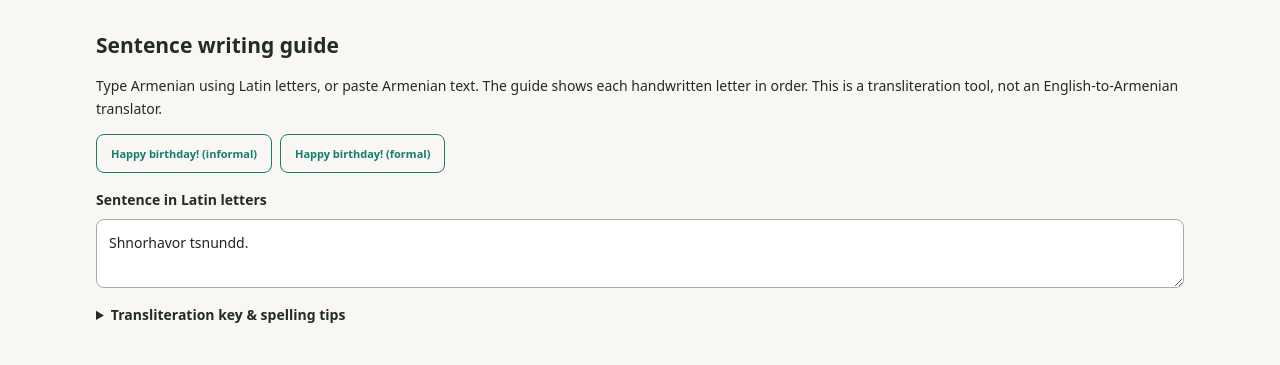
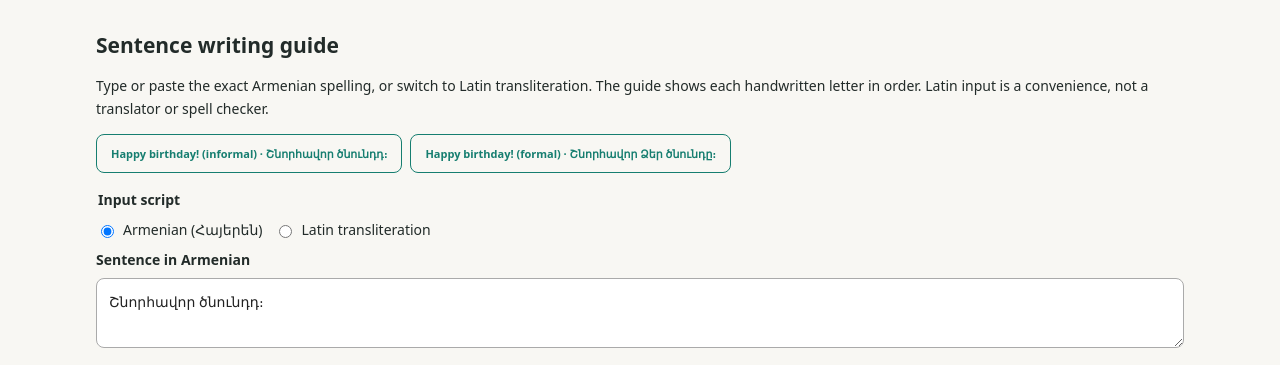
Before and after one commit to aeirya/learn-writing-systems, a plain HTML site: page armenian/index.html in a window 1280 px wide. Shown: the part 277-642 px from the top of the page. Drawn offline with Linux system fonts and the light colour scheme.

Commit message:
Default Armenian writing guide to exact native text and add keyboard

```diff
--- a/armenian/handwriting.js
+++ b/armenian/handwriting.js
@@ -381,6 +381,24 @@ const preview = document.getElementById('sentence-preview');
 const guide = document.getElementById('sentence-guide');
 const warning = document.getElementById('sentence-warning');
 const copyStatus = document.getElementById('copy-status');
+const modeInputs = [...document.querySelectorAll('input[name="input-mode"]')];
+let inputMode = 'armenian';
+function sentenceOutput(input, mode) {
+  return mode === 'latin' ? transliterate(input) : {output:input,unknown:[]};
+}
+function setInputMode(mode) {
+  inputMode=mode;
+  modeInputs.forEach(input=>{input.checked=input.value===mode;});
+  const armenian=mode==='armenian';
+  document.getElementById('sentence-label').textContent=armenian?'Sentence in Armenian':'Sentence in Latin letters';
+  sentence.lang=armenian?'hy':'en';
+  sentence.placeholder=armenian?presets[0].armenian:presets[0].latin;
+  document.getElementById('input-help').textContent=armenian
+    ?'Exact Armenian spelling is preserved, including punctuation. Type, paste, or use the Armenian keyboard below.'
+    :'Latin letters are converted using the transliteration key. This does not check Armenian spelling.';
+  document.getElementById('roman-help').hidden=armenian;
+  document.getElementById('armenian-keyboard').hidden=!armenian;
+}
 const byGlyph = new Map();
 for (const row of letters) {
   byGlyph.set(row[0],row); byGlyph.set(row[1],row);
@@ -396,7 +414,7 @@ function symbolCard(glyph) {
   box.append(symbol,note); return box;
 }
 function renderSentence() {
-  const {output,unknown}=transliterate(sentence.value);
+  const {output,unknown}=sentenceOutput(sentence.value,inputMode);
   preview.textContent=output;
   copyStatus.textContent='';
   const words=output.match(/\S+/gu)||[];
@@ -413,15 +431,15 @@ function renderSentence() {
     group.append(title,grid); return group;
   }));
   warning.hidden=missing.size===0;
-  warning.textContent=missing.size?'No handwriting mapping for: '+[...missing].join(', ')+'. Check the transliteration key.':'';
+  warning.textContent=missing.size?'No handwriting mapping for: '+[...missing].join(', ')+(inputMode==='latin'?'. Check the transliteration key.':'. Enter Armenian letters or switch to Latin transliteration.'):'';
   document.getElementById('copy-sentence').disabled=!output.trim();
-  document.querySelectorAll('#presets button').forEach(btn=>btn.setAttribute('aria-pressed',String(sentence.value===btn.dataset.sentence)));
+  document.querySelectorAll('#presets button').forEach(btn=>btn.setAttribute('aria-pressed',String(inputMode==='armenian' && sentence.value===btn.dataset.sentence)));
 }
 for(const preset of presets){
   const button=document.createElement('button');
-  button.type='button'; button.className='secondary-btn'; button.dataset.sentence=preset.latin;
-  button.textContent=preset.label; button.title=preset.armenian;
-  button.addEventListener('click',()=>{sentence.value=preset.latin;renderSentence();});
+  button.type='button'; button.className='secondary-btn'; button.dataset.sentence=preset.armenian;
+  button.textContent=preset.label+' · '+preset.armenian; button.title=preset.armenian;
+  button.addEventListener('click',()=>{setInputMode('armenian');sentence.value=preset.armenian;renderSentence();});
   document.getElementById('presets').append(button);
 }
 const keyEntries=Object.entries(romanMap).filter(([key])=>/^[a-z]+(?:')?$/.test(key));
@@ -429,12 +447,50 @@ for(const [latin,glyph] of keyEntries){
   const span=document.createElement('span');span.textContent=latin+' → '+glyph;
   document.getElementById('roman-key').append(span);
 }
+modeInputs.forEach(input=>input.addEventListener('change',()=>{
+  if(!input.checked)return;
+  // Convert Latin input once when moving into exact Armenian mode; otherwise retain text.
+  if(inputMode==='latin' && input.value==='armenian')sentence.value=transliterate(sentence.value).output;
+  setInputMode(input.value);
+  renderSentence();
+}));
+const keyboard=document.getElementById('armenian-keys');
+const uppercase=document.getElementById('keyboard-uppercase');
+function insertAtCursor(value) {
+  const start=sentence.selectionStart, end=sentence.selectionEnd;
+  if(sentence.value.length-(end-start)+value.length>sentence.maxLength)return;
+  sentence.setRangeText(value,start,end,'end');
+  sentence.focus();
+  renderSentence();
+}
+function renderKeyboard() {
+  const keys=letters.map(row=>uppercase.checked?row[0]:row[1]);
+  keys.push('։','՝','՞','՛',' ');
+  keyboard.replaceChildren(...keys.map(glyph=>{
+    const button=document.createElement('button');
+    button.type='button';button.className='secondary-btn';
+    button.textContent=glyph===' '?'Space':glyph;
+    if(glyph===' ')button.classList.add('key-wide');
+    button.addEventListener('pointerdown',event=>event.preventDefault());
+    button.addEventListener('click',()=>insertAtCursor(glyph));
+    return button;
+  }));
+}
+uppercase.addEventListener('change',renderKeyboard);
+document.getElementById('keyboard-backspace').addEventListener('pointerdown',event=>event.preventDefault());
+document.getElementById('keyboard-backspace').addEventListener('click',()=>{
+  const start=sentence.selectionStart,end=sentence.selectionEnd;
+  sentence.setRangeText('',start===end?Math.max(0,start-1):start,end,'end');
+  sentence.focus();renderSentence();
+});
+renderKeyboard();
 sentence.addEventListener('input',renderSentence);
 document.getElementById('copy-sentence').addEventListener('click',async()=>{
   try {await navigator.clipboard.writeText(preview.textContent);copyStatus.textContent='Copied.';}
   catch {copyStatus.textContent='Select and copy the Armenian text above.';}
 });
-sentence.value=presets[0].latin;
+setInputMode('armenian');
+sentence.value=presets[0].armenian;
 renderSentence();
 const filter=document.getElementById('filter');
 function render() {
--- a/armenian/index.html
+++ b/armenian/index.html
@@ -22,6 +22,14 @@
   .hand-controls { display:flex; flex-wrap:wrap; gap:12px; align-items:center; }
   .hand-controls input { padding:10px 12px; border:1px solid #aaa; border-radius:8px; color:#222; background:white; min-width:0; }
   .hand-controls button { padding:10px; cursor:pointer; }
+  .input-mode { display:flex; flex-wrap:wrap; gap:12px; border:0; padding:0; margin:0; }
+  .input-mode legend { font-weight:600; margin-bottom:8px; }
+  .input-mode label { display:flex; align-items:center; gap:6px; cursor:pointer; }
+  .armenian-keys { display:grid; grid-template-columns:repeat(auto-fill,minmax(44px,1fr)); gap:6px; margin:10px 0; }
+  .armenian-keys button { min-height:44px; font-size:1.2rem; padding:4px; cursor:pointer; }
+  .armenian-keys .key-wide { grid-column:span 2; font-size:.9rem; }
+  .keyboard-controls { margin-top:10px; }
+  .guide-input .input-mode input, .keyboard-controls input { width:auto; padding:0; }
   .guide-presets { display:flex; flex-wrap:wrap; gap:8px; margin:14px 0; }
   .guide-presets button { padding:10px 14px; border-radius:8px; cursor:pointer; }
   .guide-input { display:grid; gap:8px; margin:16px 0; }
@@ -52,13 +60,24 @@
 <p>Compare printed letters with real handwritten uppercase (left) and lowercase (right). Armenian is written from left to right. Click any illustration to enlarge its original SVG.</p>
 <section aria-labelledby="writing-guide">
 <h2 id="writing-guide">Sentence writing guide</h2>
-<p>Type Armenian using Latin letters, or paste Armenian text. The guide shows each handwritten letter in order. This is a transliteration tool, not an English-to-Armenian translator.</p>
+<p>Type or paste the exact Armenian spelling, or switch to Latin transliteration. The guide shows each handwritten letter in order. Latin input is a convenience, not a translator or spell checker.</p>
 <div class="guide-presets" id="presets" aria-label="Example sentences"></div>
 <div class="guide-input">
-<label for="sentence"><strong>Sentence in Latin letters</strong></label>
-<textarea id="sentence" rows="2" maxlength="240" spellcheck="false" autocomplete="off" aria-describedby="roman-help" placeholder="Shnorhavor tsnundd."></textarea>
+<fieldset class="input-mode">
+<legend>Input script</legend>
+<label><input type="radio" name="input-mode" value="armenian" checked> Armenian (Հայերեն)</label>
+<label><input type="radio" name="input-mode" value="latin"> Latin transliteration</label>
+</fieldset>
+<label for="sentence"><strong id="sentence-label">Sentence in Armenian</strong></label>
+<textarea id="sentence" lang="hy" rows="2" maxlength="240" spellcheck="false" autocomplete="off" placeholder="Շնորհավոր ծնունդդ։"></textarea>
+<p id="input-help" class="tiny-note">Armenian mode preserves exactly what you type, including punctuation. Use the keyboard below if you don't have an Armenian keyboard installed.</p>
+<details id="armenian-keyboard" class="roman-help">
+<summary>Armenian keyboard</summary>
+<div class="hand-controls keyboard-controls"><label><input type="checkbox" id="keyboard-uppercase"> Uppercase</label><button type="button" class="secondary-btn" id="keyboard-backspace">⌫ Backspace</button></div>
+<div class="armenian-keys" id="armenian-keys" aria-label="Armenian alphabet keyboard"></div>
+</details>
 </div>
-<details id="roman-help" class="roman-help">
+<details id="roman-help" class="roman-help" hidden>
 <summary>Transliteration key &amp; spelling tips</summary>
 <p>These are Eastern Armenian letter-by-letter conventions, not automatic phonetic spelling. Capitalize a Latin letter or digraph to get its uppercase Armenian form. At the start of a word, <code>ye</code> and <code>vo</code> give ե and ո. A period becomes the Armenian full stop (։).</p>
 <div id="roman-key" class="roman-key"></div>
```
Also changed, not shown: 1 other file.
